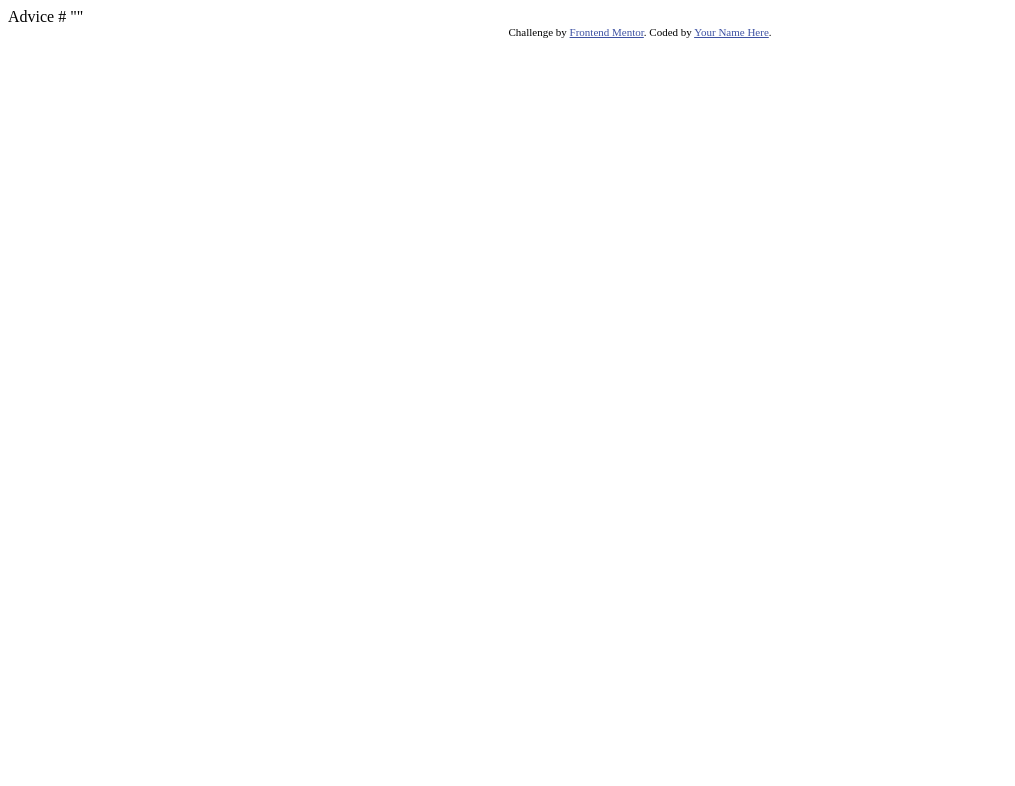
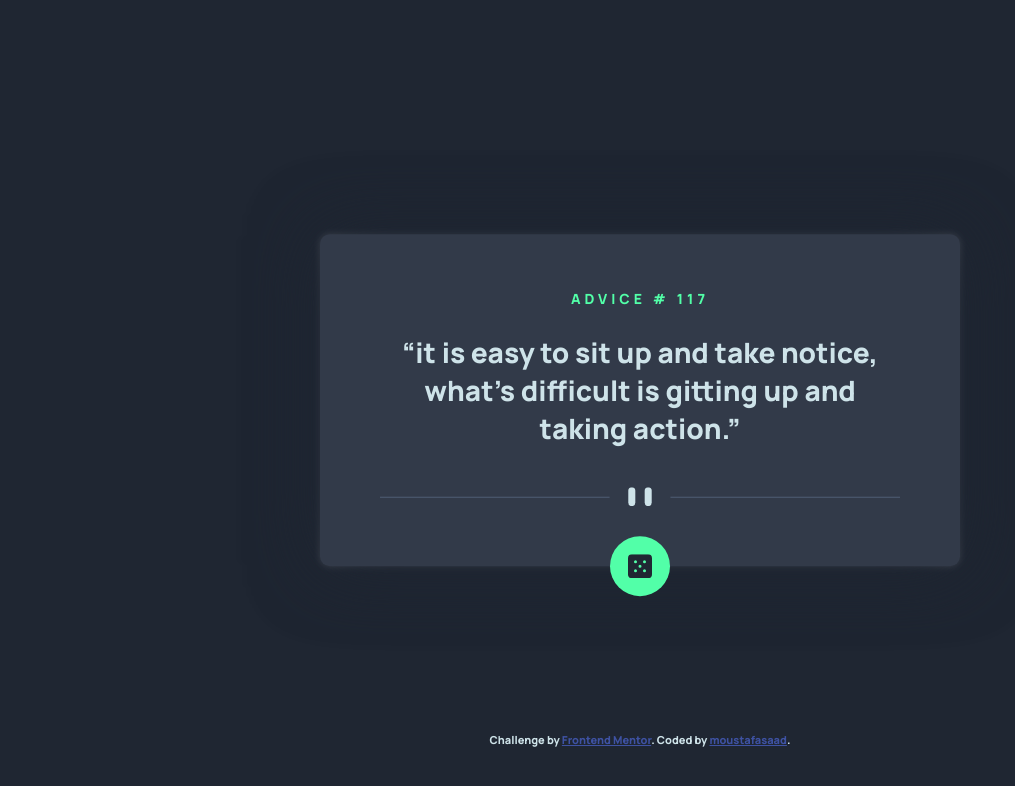
Before and after one commit to moustafasa/advise-generator, a plain HTML site: page index.html in a window 1280 px wide. Shown: the whole page, without its empty margins (0-1015 px from the left). Drawn offline with Linux system fonts and the light colour scheme.

Commit message:
complete the design

```diff
--- /dev/null
+++ b/css/main.css
@@ -0,0 +1,104 @@
+@media (max-width: 768px) {
+  .desktop-divider {
+    display: none !important;
+  }
+  .adviceCont {
+    margin-left: 10px !important;
+    margin-right: 10px !important;
+  }
+}
+@media (min-width: 769px) {
+  .mobile-divider {
+    display: none !important;
+  }
+  .adviceCont {
+    width: 50vw;
+  }
+}
+@media (min-width: 1440px) {
+  .adviceCont {
+    width: 40vw !important;
+  }
+}
+
+:root {
+  /* primary colors */
+  --Light-Cyan: hsl(193, 38%, 86%);
+  --Neon-Grean: hsl(150, 100%, 66%);
+  --Neon-Grean-hover: hsl(150, 100%, 72%);
+  /* Neutral colors */
+  --Grayish-Blue: hsl(217, 19%, 38%);
+  --Dark-Grayish-Blue: hsl(217, 19%, 24%);
+  --Dark-Blue: hsl(218, 23%, 16%);
+}
+body {
+  font-family: "Manrope", sans-serif;
+  font-weight: 800;
+  color: var(--Light-Cyan);
+  background-color: var(--Dark-Blue);
+}
+* {
+  box-sizing: border-box;
+}
+
+img {
+  max-width: 100%;
+}
+/* font-size of qoute 28px */
+
+.adviceCont {
+  background-color: var(--Dark-Grayish-Blue);
+  padding: 30px 60px;
+  margin: 50vh auto 0;
+  transform: translateY(-50%);
+  display: flex;
+  flex-direction: column;
+  justify-content: center;
+  align-items: center;
+  border-radius: 10px;
+  box-shadow: 0px 0px 70px 0 var(--Dark-Blue), 0px 0px 66px 0 var(--Dark-Blue),
+    0px 0px 7px 0 #ffffff3f;
+  position: relative;
+}
+.adviceCont h2 {
+  color: var(--Neon-Grean);
+  font-size: 14px;
+  text-transform: uppercase;
+  letter-spacing: 4px;
+  font-weight: 600;
+  margin: 25px auto 0;
+}
+.adviceCont blockquote {
+  font-size: 28px;
+  text-align: center;
+  margin: 25px auto 40px;
+}
+.adviceCont .desktop-divider {
+  display: block;
+  margin: 0 0 30px;
+  width: 100%;
+}
+.adviceCont .mobile-divider {
+  display: block;
+  margin: 0 0 30px;
+  width: 100%;
+}
+
+.adviceCont .dice-cont {
+  width: 60px;
+  height: 60px;
+  background-color: var(--Neon-Grean);
+  display: flex;
+  justify-content: center;
+  align-items: center;
+  border-radius: 50%;
+  position: absolute;
+  bottom: 0;
+  left: 50%;
+  transform: translate(-50%, 50%);
+  cursor: pointer;
+  transition: 0.5s;
+}
+.adviceCont .dice-cont:hover {
+  box-shadow: 0 0 34px 0 var(--Neon-Grean);
+}
--- a/index.html
+++ b/index.html
@@ -1,28 +1,67 @@
 <!DOCTYPE html>
 <html lang="en">
   <head>
-  <meta charset="UTF-8">
-  <meta name="viewport" content="width=device-width, initial-scale=1.0"> <!-- displays site properly based on user's device -->
+    <meta charset="UTF-8" />
+    <meta name="viewport" content="width=device-width, initial-scale=1.0" />
+    <!-- displays site properly based on user's device -->
 
-  <link rel="icon" type="image/png" sizes="32x32" href="./images/favicon-32x32.png">
-
+    <link
+      rel="icon"
+      type="image/png"
+      sizes="32x32"
+      href="./images/favicon-32x32.png"
+    />
+    <!-- font family -->
+    <link rel="preconnect" href="https://fonts.googleapis.com" />
+    <link rel="preconnect" href="https://fonts.gstatic.com" crossorigin />
+    <link
+      href="https://fonts.googleapis.com/css2?family=Manrope:wght@400;800&display=swap"
+      rel="stylesheet"
+    />
+    <!-- main css -->
+    <link rel="stylesheet" href="css/main.css" />
     <title>Frontend Mentor | Advice generator app</title>
 
     <!-- Feel free to remove these styles or customise in your own stylesheet 👍 -->
     <style>
-    .attribution { font-size: 11px; text-align: center; }
-    .attribution a { color: hsl(228, 45%, 44%); }
+      .attribution {
+        font-size: 11px;
+        text-align: center;
+      }
+      .attribution a {
+        color: hsl(228, 45%, 44%);
+      }
     </style>
   </head>
   <body>
-
-  Advice #<!-- Advice ID goes here -->
-
-  "<!-- Advice text goes here -->"
+    <div class="adviceCont">
+      <h2>advice # <span id="advice_id">117</span></h2>
+      <blockquote>
+        <q
+          >it is easy to sit up and take notice, what's difficult is gitting up
+          and taking action.</q
+        >
+      </blockquote>
+      <img
+        src="images/pattern-divider-desktop.svg"
+        alt=""
+        class="desktop-divider"
+      />
+      <img
+        src="images/pattern-divider-mobile.svg"
+        alt=""
+        class="mobile-divider"
+      />
+      <div class="dice-cont">
+        <img src="images/icon-dice.svg" alt="" class="dice" />
+      </div>
+    </div>
 
     <div class="attribution">
-    Challenge by <a href="https://www.frontendmentor.io?ref=challenge" target="_blank">Frontend Mentor</a>.
-    Coded by <a href="#">Your Name Here</a>.
+      Challenge by
+      <a href="https://www.frontendmentor.io?ref=challenge" target="_blank"
+        >Frontend Mentor</a
+      >. Coded by <a href="#">moustafasaad</a>.
     </div>
   </body>
 </html>
```
Lines whose indentation alone changed are shown as unchanged.
